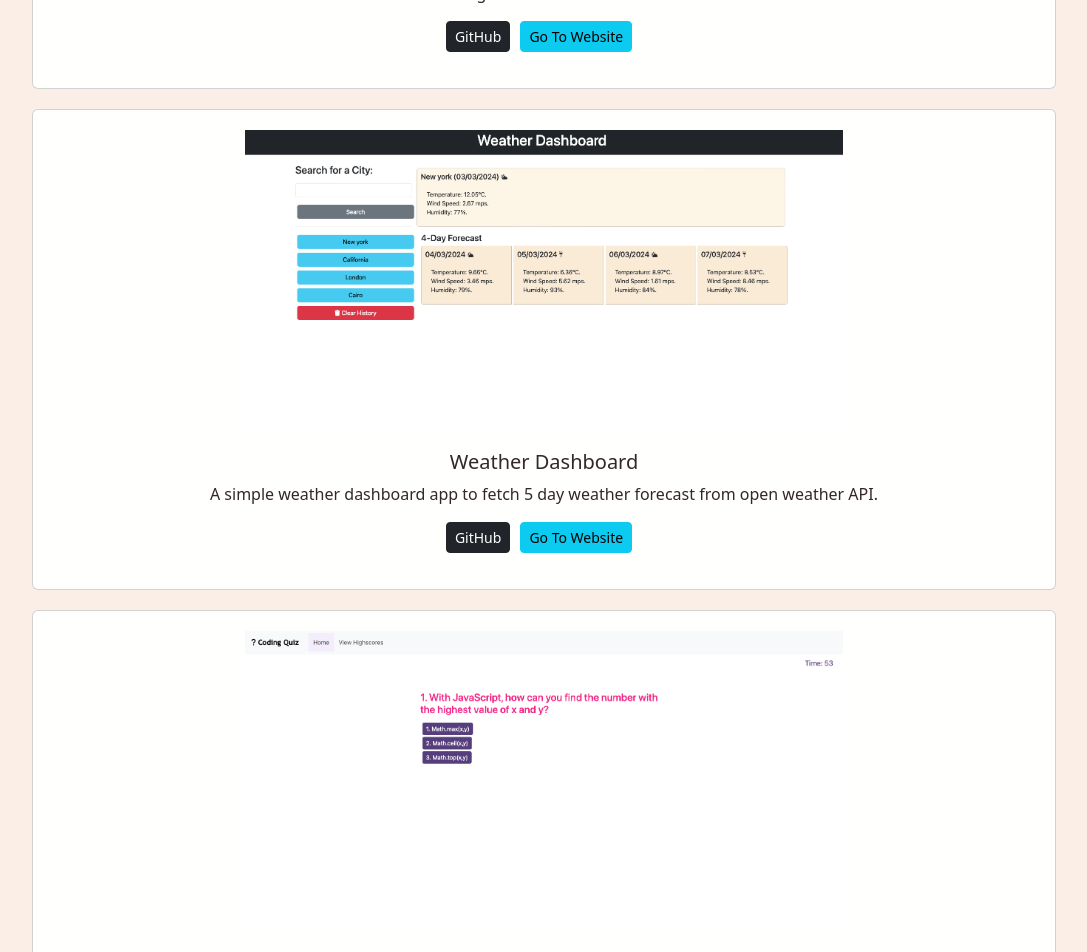
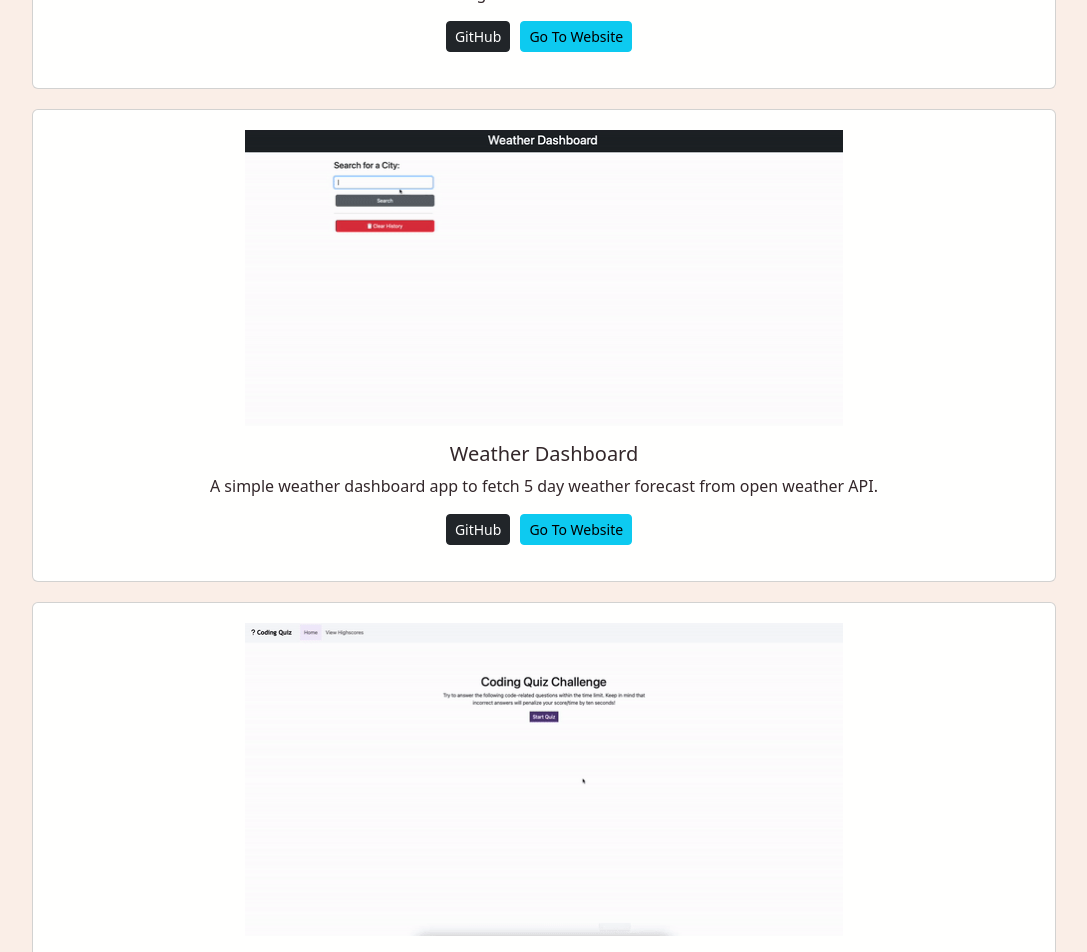
Before and after one commit to abdalla-diaai/my-portfolio, a React (Vite) app: page /projectGallery in a window 1280 px wide. Shown: the part 600-1552 px from the top of the page, without its empty margins (96-1183 px from the left). Built offline with nearby package versions, Linux system fonts and the light colour scheme.

Commit message:
created project gallery separate.

```diff
--- a/src/components/pages/ProjectGallery.jsx
+++ b/src/components/pages/ProjectGallery.jsx
@@ -2,12 +2,15 @@ import React from "react";
 import Project from "./Project";
 import projects from "../utils/projects.json";
 import Footer from "../Footer";
+import weather from "../../assets/weather.gif"
+import quiz from "../../assets/coding-quiz.gif"
 
 export default function ProjectGallery() {
   return (
     <div className="container" id="projects-container">
       <h3 id="project-heading">Project Examples</h3>
-      {projects.map((project) => (
+      {/* this approach did not work on deployment */}
+      {/* {projects.map((project) => (
         <Project
           title={project.title}
           image={project.image}
@@ -15,7 +18,11 @@ export default function ProjectGallery() {
           repoUrl={project.repoUrl}
           pageUrl={project.pageUrl}
         />
-      ))}
+      ))} */}
+
+      <Project title={projects[0].title} description={projects[0].description} image={projects[0].image} repoUrl={projects[0].repoUrl} pageUrl={projects[0].pageUrl}/>
+      <Project title={projects[1].title} description={projects[1].description} image={weather} repoUrl={projects[1].repoUrl} pageUrl={projects[1].pageUrl}/>
+      <Project title={projects[2].title} description={projects[2].description} image={quiz} repoUrl={projects[2].repoUrl} pageUrl={projects[2].pageUrl}/>
       <Footer />
     </div>
   );
```
